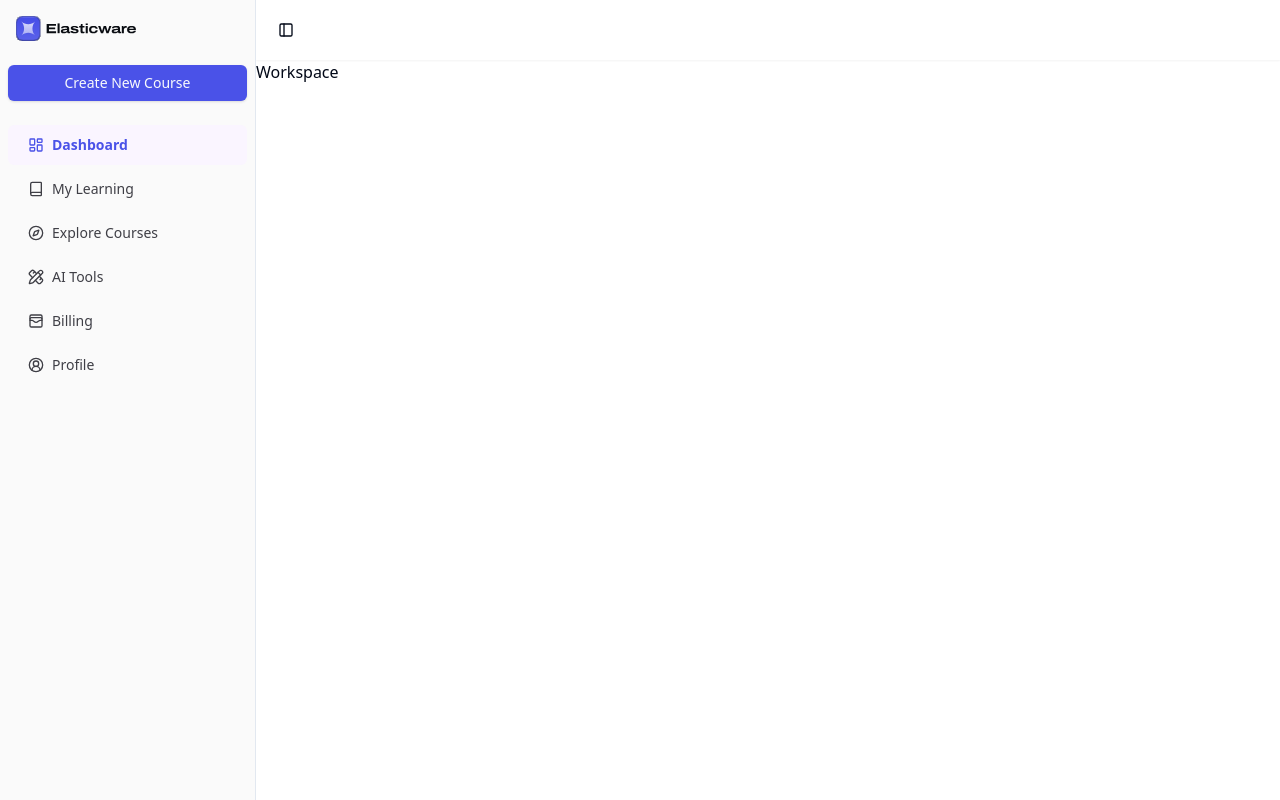
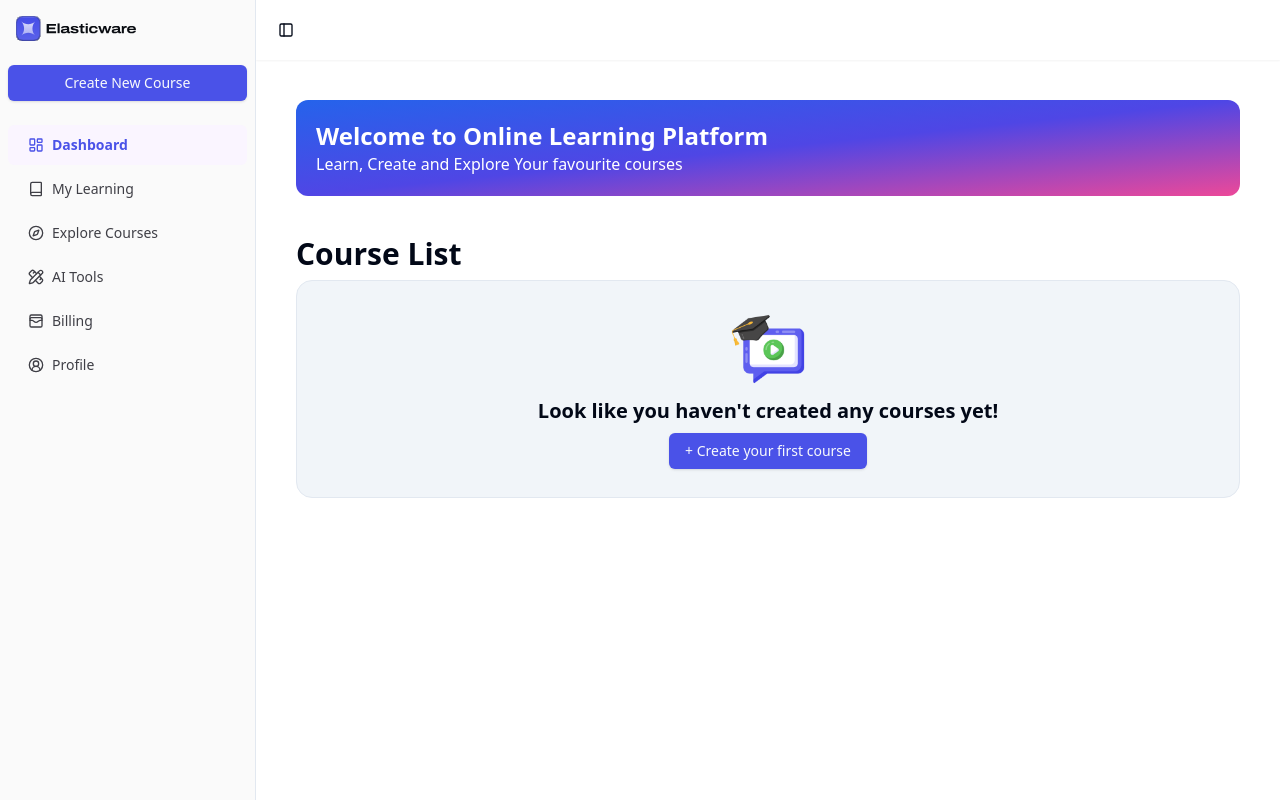
Before and after one commit to duquochuyy/online-learning-platform, a Next.js app: page /workspace in a window 1280 px wide. Built offline with nearby package versions, Linux system fonts and the light colour scheme; no server answers.

Commit message:
feat/dashboard

```diff
--- /dev/null
+++ b/app/workspace/__components/CourseList.jsx
@@ -0,0 +1,29 @@
+"use client";
+import { Button } from "@/components/ui/button";
+import Image from "next/image";
+import React, { useState } from "react";
+
+const CourseList = () => {
+  const [courseList, setCourseList] = useState([]);
+  return (
+    <div className="mt-10">
+      <h2 className="font-bold text-3xl">Course List</h2>
+      {courseList?.length == 0 ? (
+        <div className="flex flex-col p-7 justify-center items-center border rounded-2xl mt-2 bg-secondary">
+          <Image
+            src={"/online-education.png"}
+            alt="education"
+            width={80}
+            height={80}
+          />
+          <h2 className="my-2 text-xl font-bold">Look like you haven't created any courses yet!</h2>
+          <Button>+ Create your first course</Button>
+        </div>
+      ) : (
+        <div>List of course</div>
+      )}
+    </div>
+  );
+};
+
+export default CourseList;
--- /dev/null
+++ b/app/workspace/__components/WelcomeBanner.jsx
@@ -0,0 +1,13 @@
+import React from 'react'
+
+const WelcomeBanner = () => {
+  return (
+    <div className='p-5 bg-gradient-to-br from-blue-600 via-indigo-600 to-pink-500 rounded-xl'>
+      <h2 className='font-bold text-2xl text-white'>Welcome to Online Learning Platform</h2>
+      <p className='text-white'>Learn, Create and Explore Your favourite courses</p>
+
+    </div>
+  )
+}
+
+export default WelcomeBanner
--- a/app/workspace/page.jsx
+++ b/app/workspace/page.jsx
@@ -1,11 +1,14 @@
-import React from 'react'
+import React from "react";
+import WelcomeBanner from "./__components/WelcomeBanner";
+import CourseList from "./__components/CourseList";
 
 const Workspace = () => {
   return (
-    <div>
-      Workspace
+    <div className="p-10">
+      <WelcomeBanner />
+      <CourseList />
     </div>
-  )
-}
+  );
+};
 
-export default Workspace
+export default Workspace;
```
Also changed, not shown: public/online-education.png (added).
